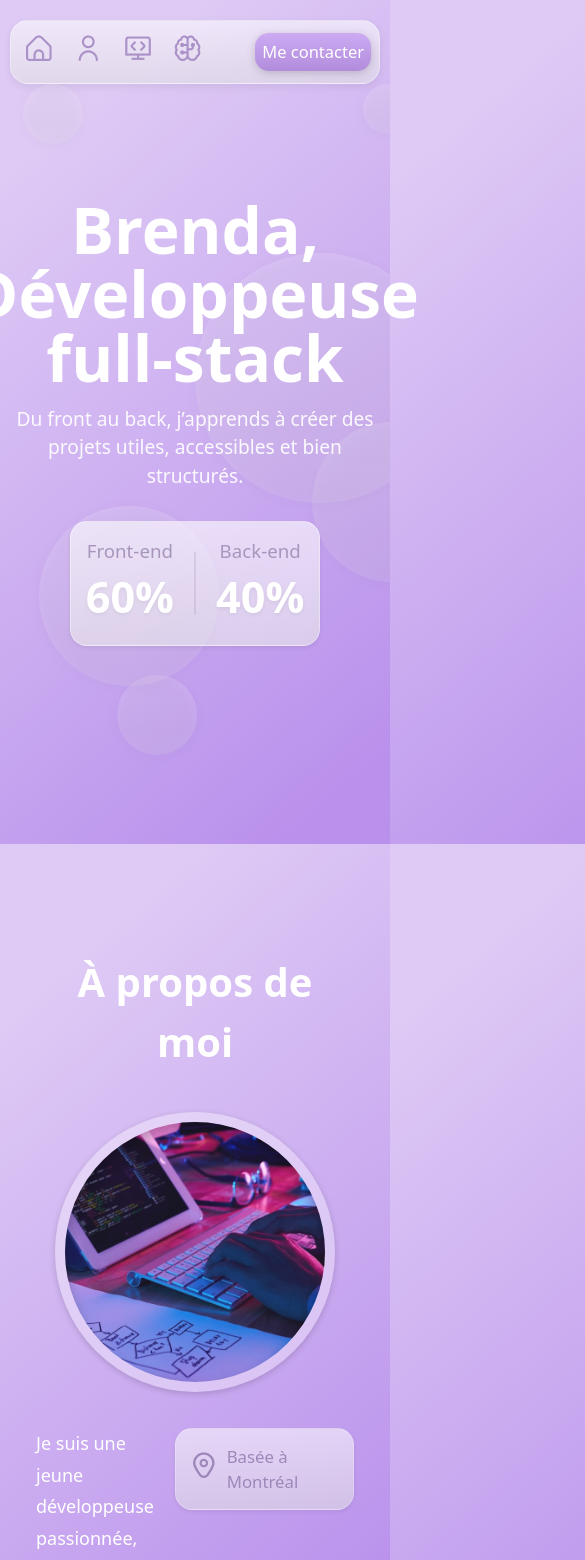
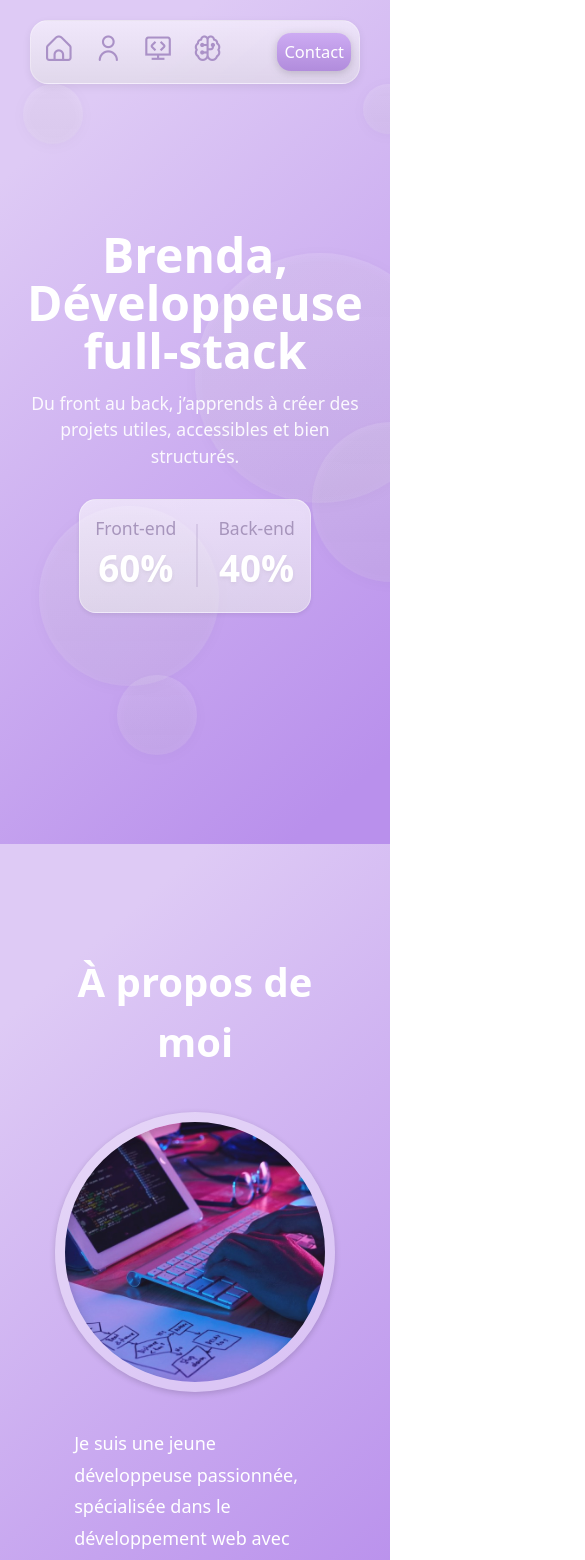
Before and after one commit to stellaqueen15/portfolio, a React (Vite) app: page / in a window 390 px wide. Shown: the top 1560 px of the page, 585 px wide, since content can reach past the window. Built offline with nearby package versions, Linux system fonts and the light colour scheme.

Commit message:
Ajout : - Ajout du responsive sur différentes sections

```diff
--- a/src/components/About/About.css
+++ b/src/components/About/About.css
@@ -121,3 +121,39 @@
 .about-information i {
   font-size: 1.6rem;
 }
+
+@media screen and (width <= 1246px) {
+  .about-information {
+    padding: 20px;
+  }
+}
+
+@media screen and (width <= 1027px) {
+  .about-information {
+    padding: 15px;
+  }
+
+  .informations {
+    text-align: left;
+    display: flex;
+    flex-direction: column;
+    justify-content: space-between;
+    gap: 20px;
+    margin-top: 2rem;
+  }
+
+  .about-second-part {
+    display: flex;
+    justify-content: center;
+    align-items: center;
+    flex-direction: column;
+  }
+
+  .about-text {
+    text-align: left;
+    font-size: 1.125rem;
+    color: white;
+    line-height: 1.75;
+    width: 80%;
+  }
+}
--- a/src/components/Hero/Hero.css
+++ b/src/components/Hero/Hero.css
@@ -65,3 +65,40 @@ h1 {
   height: 63px;
   background: rgba(175, 155, 198, 0.31);
 }
+
+@media screen and (width <= 800px) {
+  h1 {
+    font-size: 3rem;
+    width: 90%;
+  }
+
+  .hero-subtitle {
+    font-size: 1.1rem;
+    width: 90%;
+  }
+
+  .hability > h2 {
+    font-weight: 500;
+    color: #a795bc;
+    font-size: 1.1rem;
+  }
+
+  .hability > p {
+    font-size: 2.3rem;
+    font-weight: 700;
+    color: white;
+    text-shadow: 0 2px 4px rgba(0, 0, 0, 0.06);
+  }
+}
+
+@media screen and (width <= 367px) {
+  h1 {
+    font-size: 2.3rem;
+    width: 80%;
+  }
+
+  .hero-subtitle {
+    font-size: 1rem;
+    width: 80%;
+  }
+}
--- a/src/components/Menu/Menu.css
+++ b/src/components/Menu/Menu.css
@@ -50,3 +50,15 @@ nav {
 
   filter: drop-shadow(0px 2px 4px rgba(0, 0, 0, 0.174));
 }
+
+@media screen and (width <= 430px) {
+  nav {
+    width: 330px;
+  }
+}
+
+@media screen and (width <= 354px) {
+  nav {
+    width: 290px;
+  }
+}
--- a/src/components/Menu/Menu.jsx
+++ b/src/components/Menu/Menu.jsx
@@ -21,7 +21,7 @@ function Menu() {
           </a>
         </div>
         <a href="mailto:brendakmpro@gmail.com" className="btn-contact">
-          Me contacter
+          Contact
         </a>
       </nav>
     </>
--- a/src/components/Skills/Skills.css
+++ b/src/components/Skills/Skills.css
@@ -84,3 +84,18 @@
   font-weight: 600;
   font-size: 1.05rem;
 }
+
+@media screen and (width <= 1125px) {
+  .skills-row {
+    display: flex;
+    gap: 20px;
+    flex-wrap: wrap;
+    justify-content: center;
+  }
+}
+
+@media screen and (width <= 388px) {
+  .skill {
+    width: 190px;
+  }
+}
```
